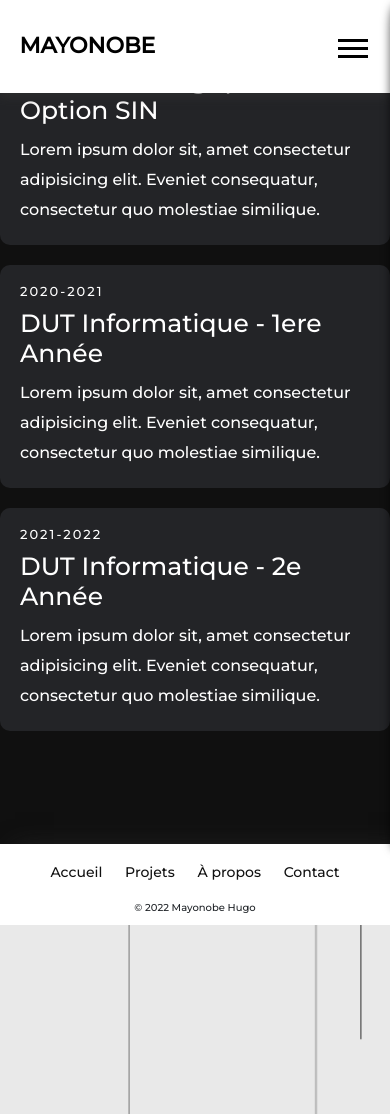
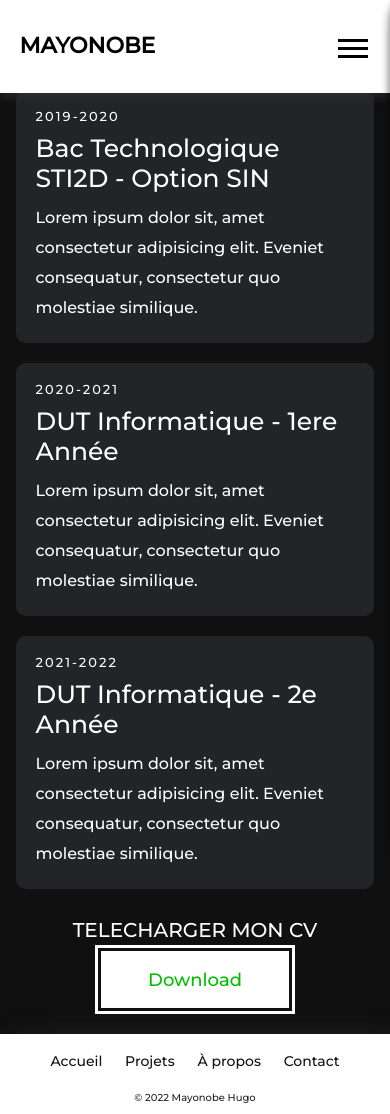
Before and after one commit to hugomayo7/Portfolio, a Vue app: page /about in a window 390 px wide. Before the commit the page ends 925 px from the top, so only its background shows below. Built offline with nearby package versions, Linux system fonts and the light colour scheme.

Commit message:
download CV button

```diff
--- a/src/components/ContactForm.vue
+++ b/src/components/ContactForm.vue
@@ -266,7 +266,7 @@ main {
       height: auto;
       align-items: center;
       justify-content: center;
-      margin-top: 3vh;
+      margin-top: 6vh;
       .left_part {
         margin-bottom: 4%;
         .app-title {
--- a/src/components/NavBar.vue
+++ b/src/components/NavBar.vue
@@ -101,7 +101,7 @@ export default {
 }
 
 .router-link-exact-active {
-  border-bottom: 3px solid rgb(0, 190, 0);
+  border-bottom: 4px solid rgb(0, 190, 0);
   transition: 0.2s ease-in-out;
 }
 
--- a/src/views/AboutView.vue
+++ b/src/views/AboutView.vue
@@ -34,9 +34,12 @@
         </li>
       </ul>
     </div>
-    <div class="download-cv">
-        <!-- TODO -->
-    </div>
+  </div>
+  <div class="download-cv">
+    <h2>Telecharger mon CV</h2>
+    <a href="./src/static/CV_MAYONOBE_Hugo.pdf" download="CV_MAYONOBE_Hugo.pdf">
+      <button class="dw-button">Download</button>
+    </a>
   </div>
 </template>
 
@@ -102,6 +105,43 @@ export default {};
       li:last-child {
         margin-bottom: 0;
       }
+    }
+  }
+}
+
+.download-cv {
+  height: auto;
+  width: 100%;
+  background-color: #101010;
+  display: flex;
+  justify-content: center;
+  align-items: center;
+  flex-direction: column;
+  padding: 3%;
+  padding-bottom: 5%;
+  h2 {
+    font-size: 20px;
+    margin-bottom: 1.5%;
+    text-transform: uppercase;
+  }
+  a {
+    border: 3px solid #fff;
+    width: 200px;
+    background-color: rgb(255, 255, 255);
+    .dw-button {
+      color: rgb(0, 190, 0);
+      background: transparent;
+      padding: 10%;
+      width: 100%;
+      border: solid 3px #111;
+      font-weight: 500;
+      font-size: 18px;
+    }
+    .dw-button:hover {
+      color: #fff;
+      background: #101010;
+      text-shadow: 0px 3px 1px rgb(0, 0, 0);
+      transition: 0.2s ease-in-out;
     }
   }
 }
@@ -195,4 +235,19 @@ export default {};
     }
   }
 }
+
+@media screen and (max-width: 900px) {
+  .container-time {
+    padding-bottom: 5%;
+    .timeline {
+      ul {
+        margin-top: 18%;
+        li {
+          margin-right: 4%;
+          margin-left: 4%;
+        }
+      }
+    }
+  }
+}
 </style>
```
Also changed, not shown: 1 other file (tests, documents, lock files or other folders).
